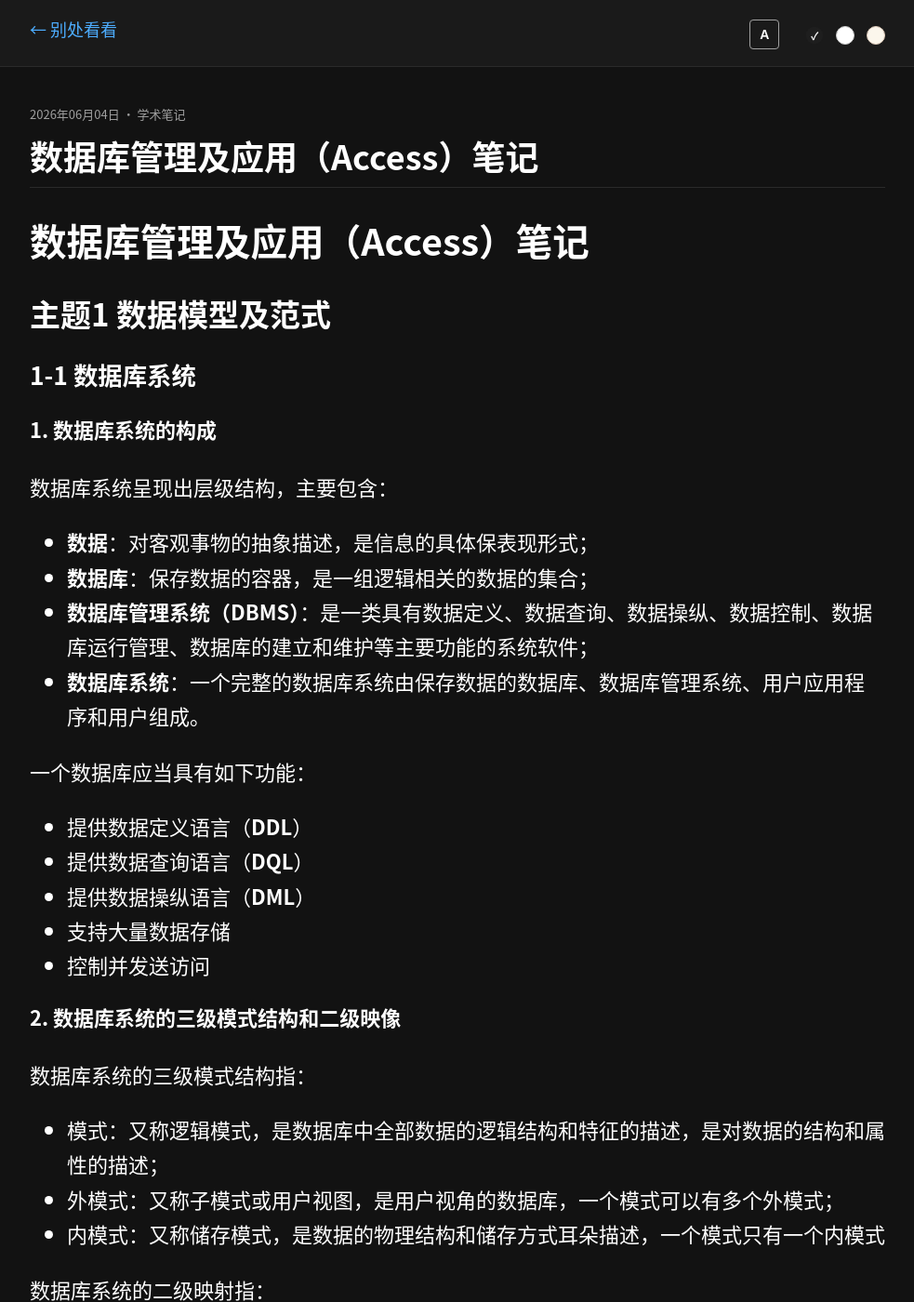
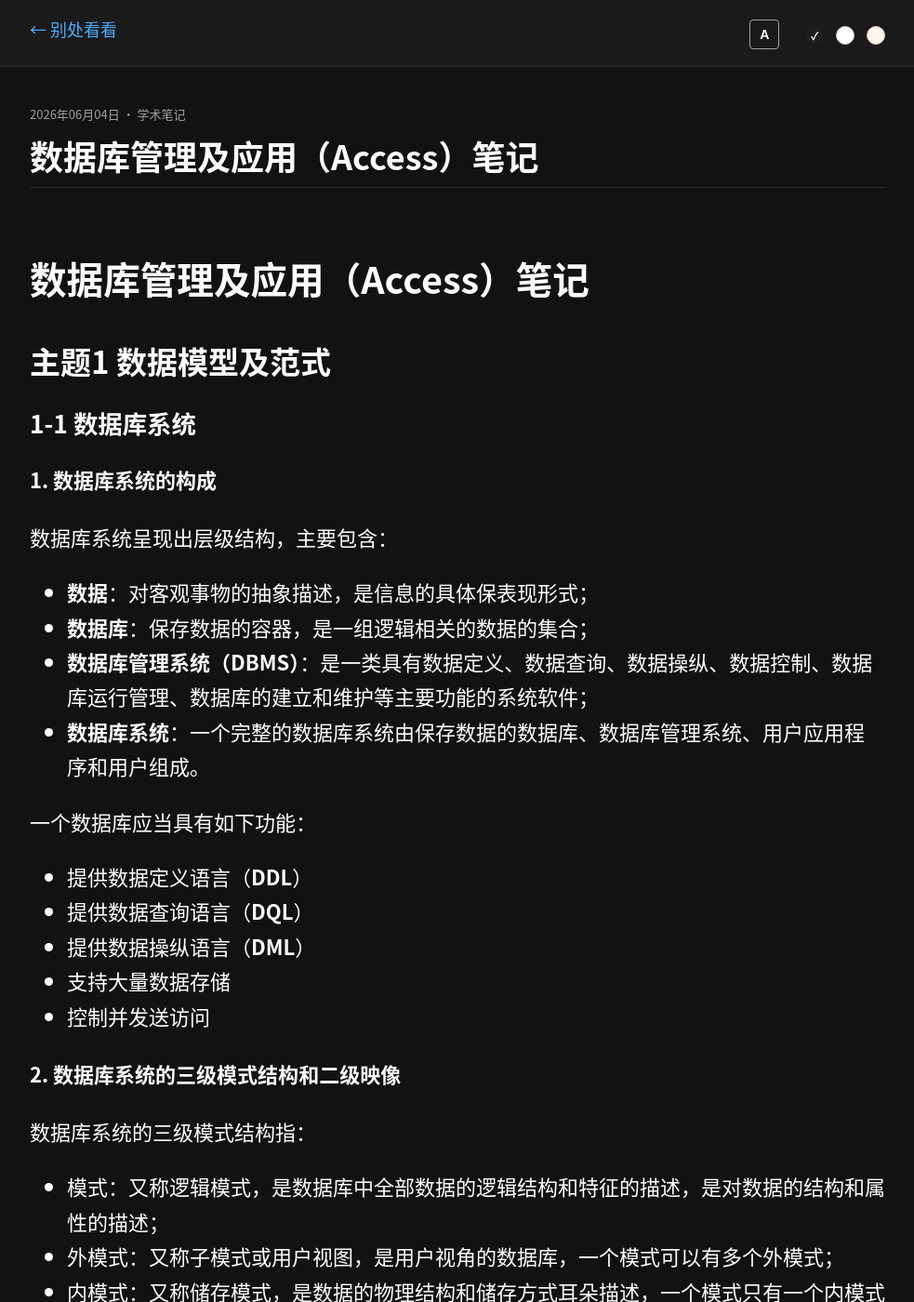
Before and after one commit to LumiereLP/LumiereLP.github.io, a Jekyll site: the page built from _posts/2026-06-04-databasenote.md, in a window 1280 px wide and 1400 px high. Shown: the whole window at 93% size, without its empty margins (148-1131 px from the left). Built offline with Jekyll 4.4.1, drawn with Linux system fonts in a browser that asks for light colours; some web fonts are replaced.

Commit message:
Update blog.css

```diff
--- a/blog/css/blog.css
+++ b/blog/css/blog.css
@@ -81,13 +81,19 @@ h1, h2, h3, h4, h5, h6 {
     color: var(--text-main);
     font-weight: 600;
     line-height: 1.3;
-    margin-top: 0;
     transition: color 0.4s ease, font-family 0.3s ease;
 }
 
-h1 { font-size: 1.8em; }
-h2 { font-size: 1.5em; }
-h3 { font-size: 1.2em; }
+h1 {
+    font-size: 1.8em;
+    margin-top: 1.8em;
+}
+h2 { font-size: 1.5em;
+    margin-top: 1.3em;
+}
+h3 { font-size: 1.2em;
+    margin-top: 0.7em;
+}
 
 a {
     color: var(--accent);
```
